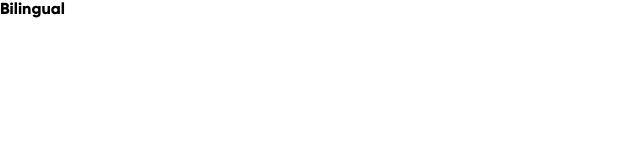
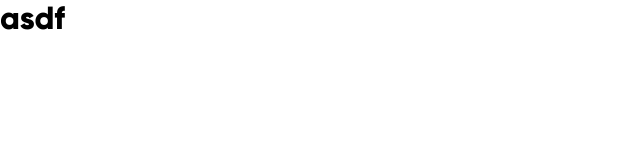
Before and after one commit to peaksoft-school/bilingual-js11, a React (Create React App) app: page / in a window 1280 px wide. Shown: the top 160 px of the page, without its empty margins (0-640 px from the left). Built offline with nearby package versions, Linux system fonts and the light colour scheme.

Commit message:
created feedback slider

```diff
--- a/package.json
+++ b/package.json
@@ -13,6 +13,7 @@
       "react": "^18.2.0",
       "react-dom": "^18.2.0",
       "react-scripts": "5.0.1",
+      "swiper": "^11.0.5",
       "web-vitals": "^2.1.4"
    },
    "scripts": {
--- a/src/App.jsx
+++ b/src/App.jsx
@@ -1,7 +1,12 @@
 import './App.css'
+import Feedback from './components/landing/Feedback'
 
 const App = () => {
-   return <div>Bilingual</div>
+   return (
+      <div>
+         <Feedback />
+      </div>
+   )
 }
 
 export default App
--- /dev/null
+++ b/src/components/landing/Feedback.jsx
@@ -0,0 +1,11 @@
+import React from 'react'
+
+const Feedback = () => {
+   return (
+      <div>
+         <h1>asdf</h1>
+      </div>
+   )
+}
+
+export default Feedback
```
Also changed, not shown: 1 other file (tests, documents, lock files or other folders).
